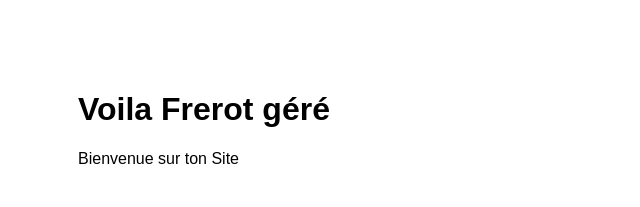
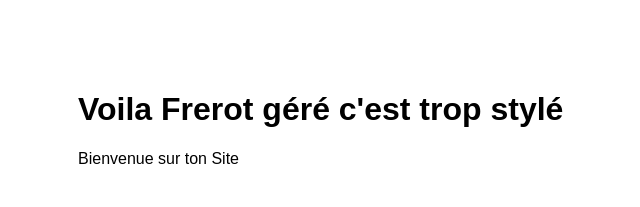
Before and after one commit to Thb94/testtt, a plain HTML site: page index.html in a window 1280 px wide. Shown: the whole page, without its empty margins (262-902 px from the left). Drawn offline with Linux system fonts and the light colour scheme.

Commit message:
Update index.html

```diff
--- a/index.html
+++ b/index.html
@@ -6,7 +6,7 @@
     <title>Test</title>
 </head>
 <body style="font-family: Arial, sans-serif; max-width: 600px; margin: 50px auto; padding: 20px;">
-    <h1> Voila Frerot géré </h1>
+    <h1> Voila Frerot géré c'est trop stylé </h1>
     <p>Bienvenue sur ton Site</p>
 </body>
 </html>
```
